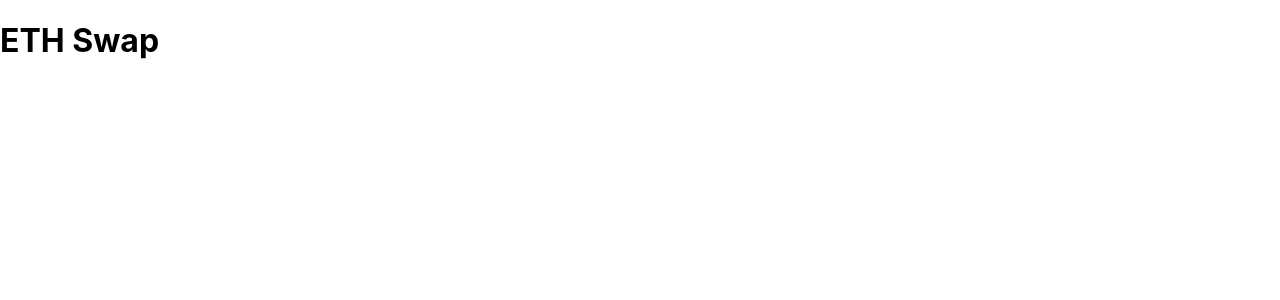
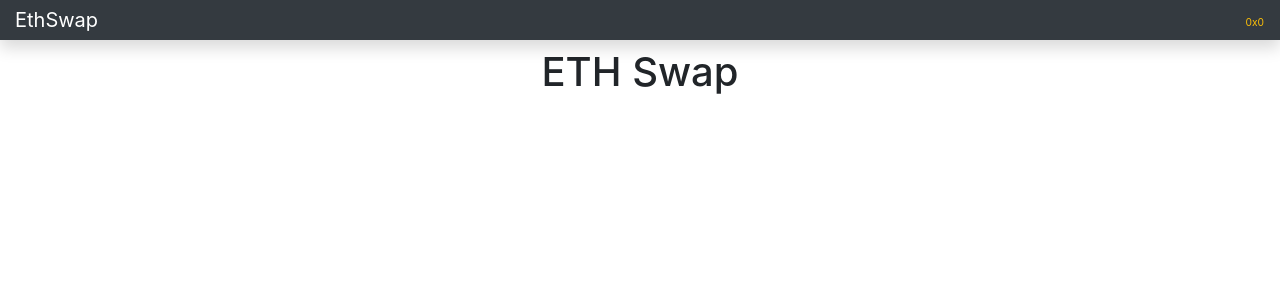
Before and after one commit to webroyit/ent2s9-ETHSwap, a React (Create React App) app: page / in a window 1280 px wide. Shown: the top 300 px of the page. Built offline with nearby package versions, Linux system fonts and the light colour scheme.

Commit message:
Install bootstrap and add navbar

```diff
--- a/package.json
+++ b/package.json
@@ -6,7 +6,9 @@
     "@testing-library/jest-dom": "^5.11.4",
     "@testing-library/react": "^11.1.0",
     "@testing-library/user-event": "^12.1.10",
+    "bootstrap": "^4.5.3",
     "react": "^17.0.1",
+    "react-bootstrap": "^1.4.0",
     "react-dom": "^17.0.1",
     "react-scripts": "4.0.1",
     "web-vitals": "^0.2.4"
--- a/src/App.js
+++ b/src/App.js
@@ -1,11 +1,17 @@
+import React, { Component } from 'react';
 import './App.css';
 
-function App() {
-  return (
-    <div>
-      <h1>ETH Swap</h1>
-    </div>
-  );
+import Navbar from './components//Navbar';
+
+class App extends Component{
+  render(){
+    return (
+      <div>
+        <Navbar />
+        <h1 className="text-center mt-5">ETH Swap</h1>
+      </div>
+    );
+  }
 }
 
 export default App;
--- /dev/null
+++ b/src/components/Navbar.js
@@ -0,0 +1,27 @@
+import React, { Component } from 'react'
+
+class Navbar extends Component {
+
+  render() {
+    return (
+      <nav className="navbar navbar-dark fixed-top bg-dark flex-md-nowrap p-0 shadow">
+        <a
+          className="navbar-brand col-sm-3 col-md-2 mr-0"
+          href="/"
+        >
+          EthSwap
+        </a>
+
+        <ul className="navbar-nav px-3">
+          <li className="nav-item text-nowrap d-none d-sm-none d-sm-block">
+            <small className="text-warning">
+              <small id="account">0x0</small>
+            </small>
+          </li>
+        </ul>
+      </nav>
+    );
+  }
+}
+
+export default Navbar;
--- a/src/index.js
+++ b/src/index.js
@@ -1,5 +1,6 @@
 import React from 'react';
 import ReactDOM from 'react-dom';
+import 'bootstrap/dist/css/bootstrap.css';
 import './index.css';
 import App from './App';
 import reportWebVitals from './reportWebVitals';
```
